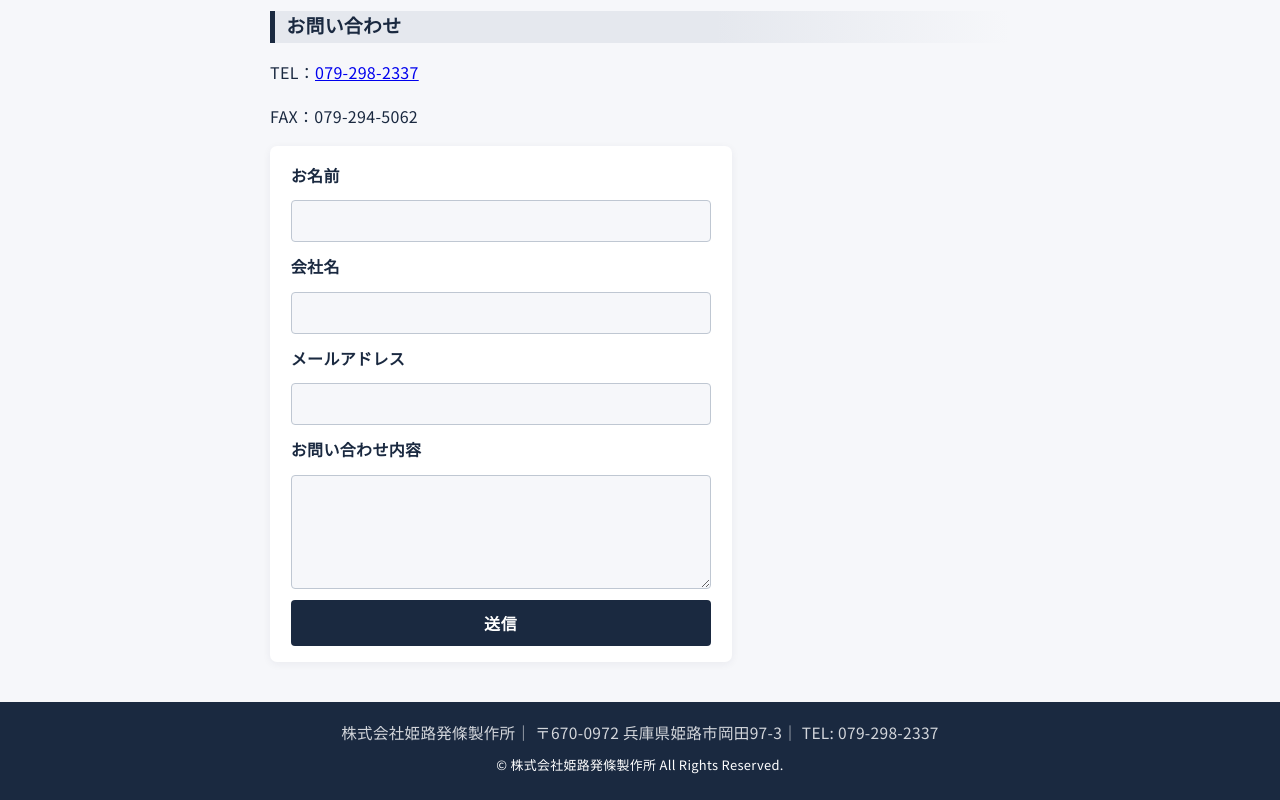
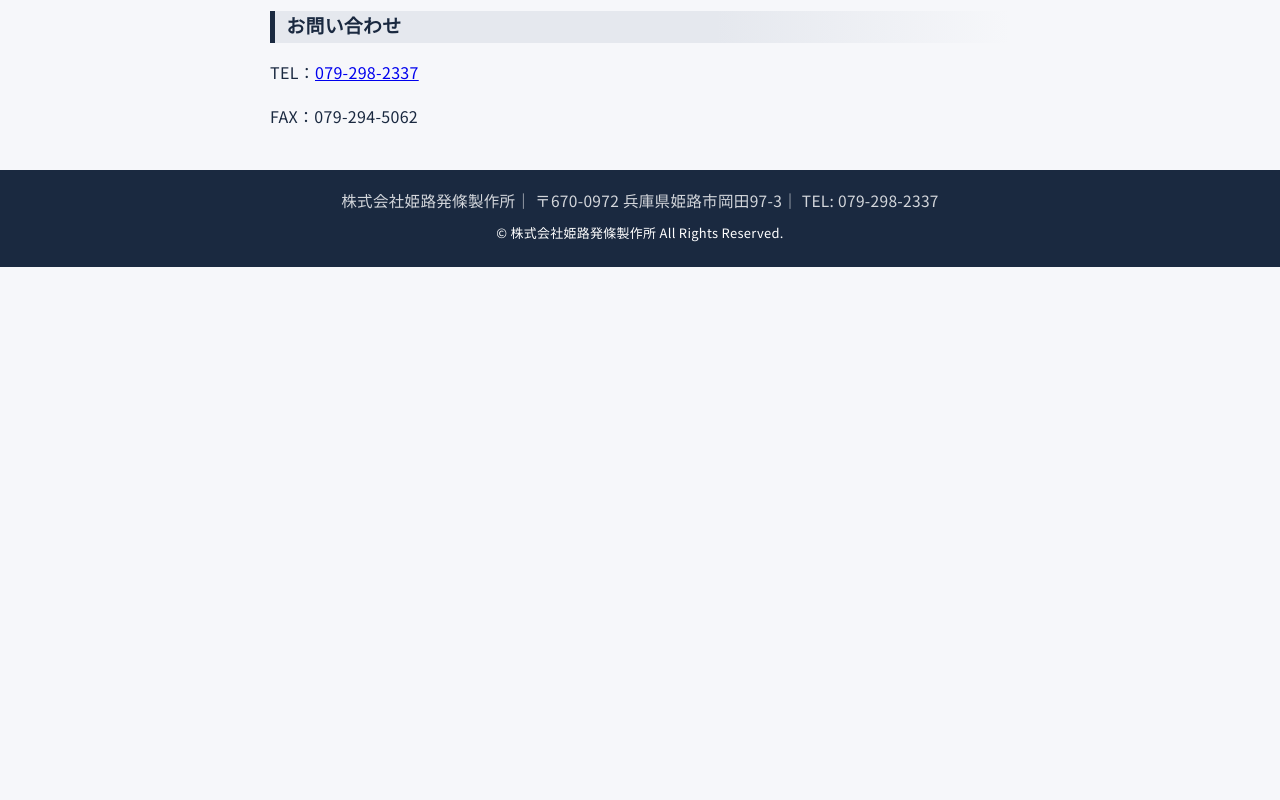
Before and after one commit to tsuo1975/himeji-hatujyo, a plain HTML site: page index.html in a window 1280 px wide. Shown: the part 1253-2053 px from the top of the page. After the commit the page ends 1520 px from the top, so only its background shows below. Drawn offline with Linux system fonts and the light colour scheme.

Commit message:
お問い合わせフォーム削除：電話・FAXのみ表示に修正

```diff
--- a/index.html
+++ b/index.html
@@ -62,17 +62,6 @@
       <p>TEL：<a href="tel:079-298-2337">079-298-2337</a></p>
       <p>FAX：079-294-5062</p>
     </div>
-    <form class="contact-form">
-      <label for="name">お名前</label>
-      <input type="text" id="name" name="name" required>
-      <label for="company">会社名</label>
-      <input type="text" id="company" name="company">
-      <label for="email">メールアドレス</label>
-      <input type="email" id="email" name="email" required>
-      <label for="message">お問い合わせ内容</label>
-      <textarea id="message" name="message" rows="4" required></textarea>
-      <button type="submit">送信</button>
-    </form>
   </section>
 
   <!-- フッター -->
```
